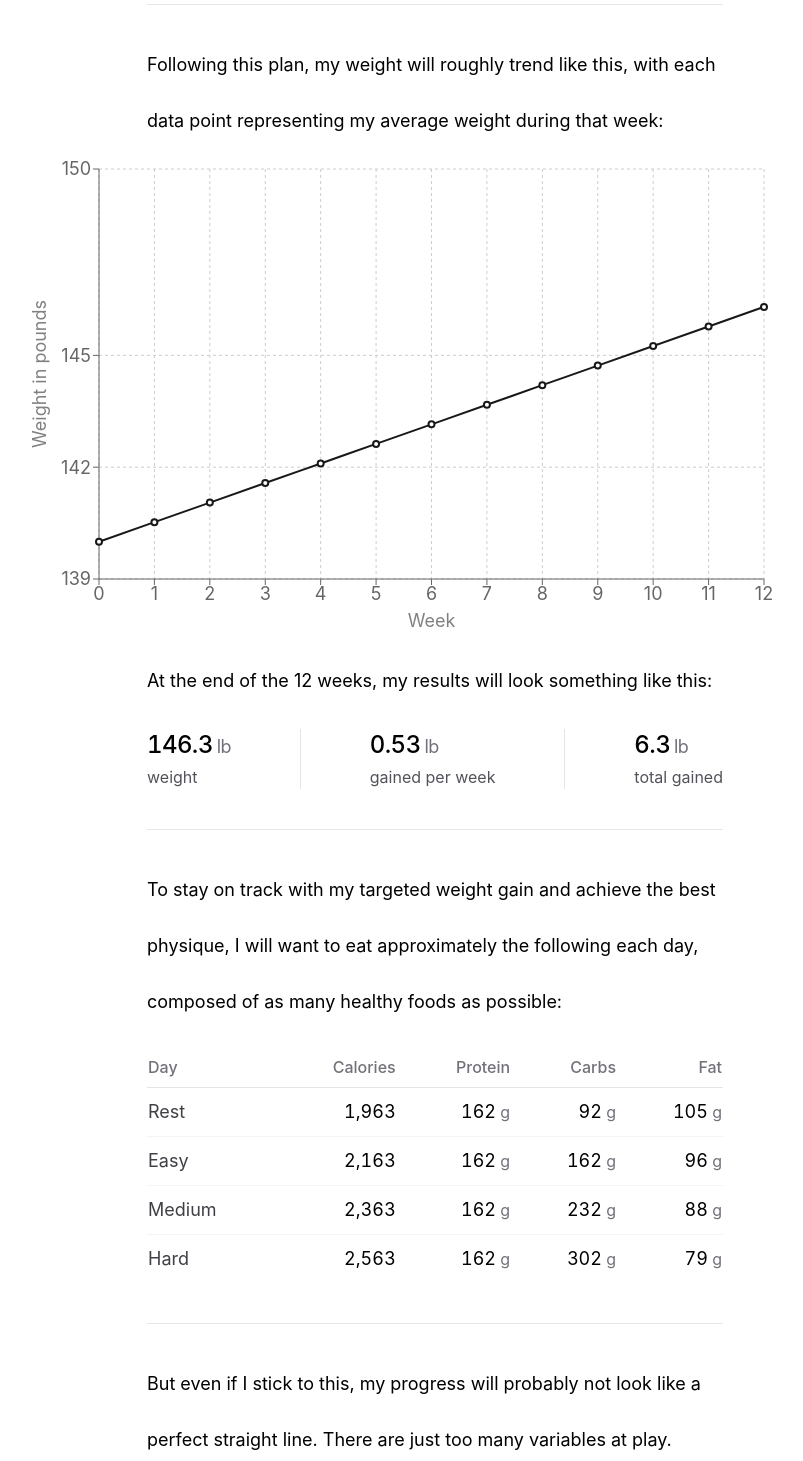
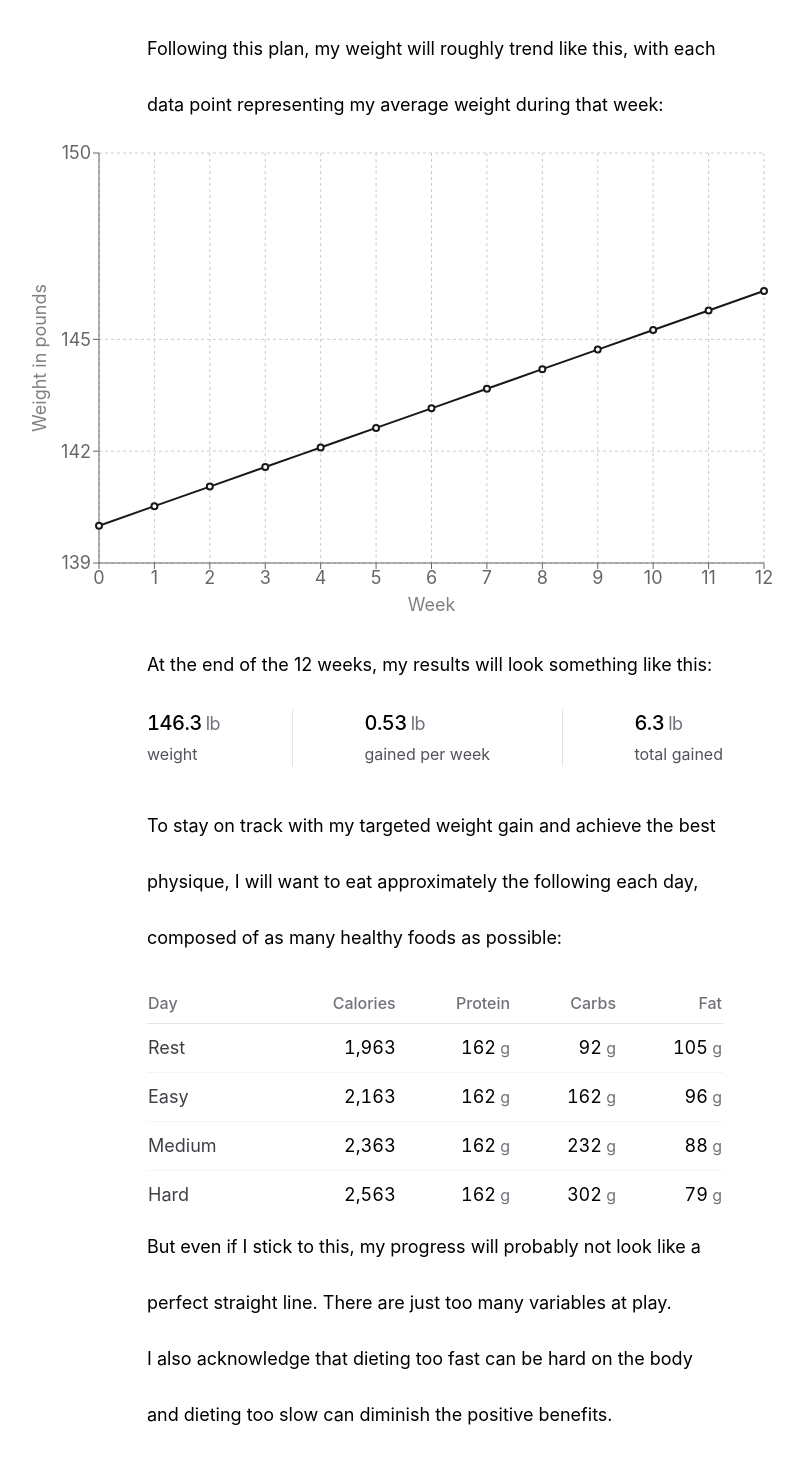
Before and after one commit to lukefernandez/minimum-effective-diet, a React (Vite) app: page / in a window 1280 px wide. Shown: the part 420-1881 px from the top of the page, without its empty margins (205-1008 px from the left). Built offline with nearby package versions, Linux system fonts and the light colour scheme; a web font is replaced by a local one.

Commit message:
use top-margin-only spacing for the page stack

```diff
--- a/src/App.tsx
+++ b/src/App.tsx
@@ -2,8 +2,8 @@ import { Calculator } from "./components/Calculator";
 
 function App() {
   return (
-    <div className="mb-12 mt-16 font-sans sm:mt-24">
-      <h1 className="mx-auto mb-6 max-w-xs text-4xl font-medium xs:max-w-md sm:mb-8 sm:max-w-xl">
+    <div className="mt-16 pb-12 font-sans sm:mt-24">
+      <h1 className="mx-auto max-w-xs text-4xl font-medium xs:max-w-md sm:max-w-xl">
         The Minimum Effective Diet
       </h1>
       <Calculator />
--- a/src/components/Calculator.tsx
+++ b/src/components/Calculator.tsx
@@ -57,7 +57,7 @@ export function Calculator() {
   const plan = useMemo(() => computePlan(calculatorState), [calculatorState]);
 
   return (
-    <div className="mb-4 text-lg leading-[3.5rem]">
+    <div className="mt-6 text-lg leading-[3.5rem] sm:mt-8">
       <form onSubmit={(event) => event.preventDefault()}>
         <div className="mx-auto max-w-xs xs:max-w-md sm:max-w-xl">
           <p>
@@ -147,7 +147,7 @@ export function Calculator() {
               </button>
             </p>
             {showExplanation && (
-              <p className="mx-auto mb-12 mt-4 rounded-lg bg-zinc-100 p-4 leading-loose shadow">
+              <p className="mx-auto mt-4 rounded-lg bg-zinc-100 px-6 py-4 leading-loose shadow">
                 {calculatorState.direction === "gain" ? (
                   <span>
                     While gaining, I will likely want to gain more muscle than
@@ -179,8 +179,8 @@ export function Calculator() {
                 )}
               </p>
             )}
-            <hr className="my-8" />
-            <p>
+            <hr className="mt-6" />
+            <p className="mt-6">
               Following this plan, my weight will roughly trend like this, with
               each data point representing my average weight during that
               week:{" "}
@@ -194,14 +194,14 @@ export function Calculator() {
             showWindow={false}
           />
 
-          <div className="mx-auto max-w-xs xs:max-w-md sm:max-w-xl">
+          <div className="mx-auto mt-6 max-w-xs xs:max-w-md sm:max-w-xl">
             <p>
               At the end of the {calculatorState.weeks} weeks, my results will
               look something like this:
             </p>
-            <div className="my-5 flex justify-between leading-tight">
+            <div className="mt-4 flex justify-between leading-tight">
               <div>
-                <p className="text-2xl font-medium tabular-nums tracking-tight">
+                <p className="text-xl font-medium tabular-nums tracking-tight">
                   {plan?.finalWeight.toFixed(1)}
                   <span className="ml-1 text-lg font-normal text-zinc-500">
                     lb
@@ -211,7 +211,7 @@ export function Calculator() {
               </div>
               <div className="w-px self-stretch bg-zinc-200" />
               <div>
-                <p className="text-2xl font-medium tabular-nums tracking-tight">
+                <p className="text-xl font-medium tabular-nums tracking-tight">
                   {plan?.weeklyChange.toFixed(2)}
                   <span className="ml-1 text-lg font-normal text-zinc-500">
                     lb
@@ -223,7 +223,7 @@ export function Calculator() {
               </div>
               <div className="w-px self-stretch bg-zinc-200" />
               <div>
-                <p className="text-2xl font-medium tabular-nums tracking-tight">
+                <p className="text-xl font-medium tabular-nums tracking-tight">
                   {plan?.totalChange.toFixed(1)}
                   <span className="ml-1 text-lg font-normal text-zinc-500">
                     lb
@@ -234,15 +234,14 @@ export function Calculator() {
                 </p>
               </div>
             </div>
-            <hr className="mb-8 mt-10" />
 
-            <p>
+            <p className="mt-8">
               To stay on track with my targeted weight{" "}
               {directionConfig.resultText} and achieve the best physique, I will
               want to eat approximately the following each day, composed of as
               many healthy foods as possible:
             </p>
-            <div className="my-6 overflow-x-auto leading-normal">
+            <div className="mt-6 overflow-x-auto leading-normal">
               <table className="w-full min-w-[20rem] border-collapse text-base">
                 <thead>
                   <tr>
@@ -300,7 +299,6 @@ export function Calculator() {
               </table>
             </div>
 
-            <hr className="mb-8 mt-10" />
             <p>
               But even if I stick to this, my progress will probably not look
               like a perfect straight line. There are just too many variables at
@@ -329,7 +327,7 @@ export function Calculator() {
           </div>
         </div>
         {plan === null && (
-          <p className="mx-auto mb-14 mt-6 max-w-xs rounded-lg bg-zinc-100 p-4 leading-loose shadow xs:max-w-md sm:max-w-xl">
+          <p className="mx-auto mt-6 max-w-xs rounded-lg bg-zinc-100 p-4 leading-loose shadow xs:max-w-md sm:max-w-xl">
             <svg
               xmlns="http://www.w3.org/2000/svg"
               width="28"
@@ -357,21 +355,19 @@ export function Calculator() {
         )}
       </form>
       {plan !== null && (
-        <div className="mx-auto mt-10 max-w-xs rounded-xl bg-zinc-100 p-10 leading-loose xs:max-w-md sm:max-w-xl">
-          <h2 className="mb-4 text-2xl font-medium">
-            The Minimum Effective Diet Explained
-          </h2>
-          <p className="mb-4">
+        <div className="mx-auto mt-10 max-w-xs rounded-xl bg-zinc-100 px-8 py-6 leading-loose xs:max-w-md sm:max-w-xl">
+          <h2 className="text-2xl">The Minimum Effective Diet Explained</h2>
+          <p className="mt-4">
             The Minimum Effective Diet aims to be a foolproof way for someone to
             get started on a weight gain or weight loss journey they can trust
             to be evidence-based and effective.
           </p>
-          <p className="mb-4">
+          <p className="mt-4">
             It gets its name from the term Minimum Effective Dose and is as
             simple as making four selections, getting started, and adhering.
           </p>
 
-          <p id="footnote1" className="mb-4">
+          <p id="footnote1" className="mt-4">
             <sup>1</sup> Percentage ranges, week ranges, and calorie estimates
             are pulled from{" "}
             <a
@@ -384,7 +380,7 @@ export function Calculator() {
             </a>
             .
           </p>
-          <p>
+          <p className="mt-4">
             DISCLAIMER — Though The Minimum Effective Diet is based on work from
             licensed professionals, I am not a licensed medical or nutritional
             professional. At the end of the day, it is up to you to make the
--- a/src/components/ProjectionChart.tsx
+++ b/src/components/ProjectionChart.tsx
@@ -28,7 +28,8 @@ function CustomTooltip({
 
   return (
     <div className="w-60 rounded-lg bg-white p-3 shadow ring-1 ring-zinc-300">
-      <p className="mb-1 text-sm font-semibold text-zinc-900">Week {label}</p>
+      <p className="text-sm font-semibold text-zinc-900">Week {label}</p>
+      <div className="mt-1">
         {payload
           .filter((item) => item.name !== "window")
           .map((val) => (
@@ -37,6 +38,7 @@ function CustomTooltip({
               <span className="text-zinc-600">{val.value?.toFixed(1)}</span>
             </p>
           ))}
+      </div>
     </div>
   );
 }
@@ -82,7 +84,7 @@ export function ProjectionChart({ projections, units, showWindow }: Props) {
   }
 
   return (
-    <div className="mx-auto mb-6 flex max-w-sm items-center justify-center text-lg xs:max-w-md sm:max-w-[52rem]">
+    <div className="mx-auto flex max-w-sm items-center justify-center text-lg xs:max-w-md sm:max-w-[52rem]">
       <div className="h-[400px] w-full sm:mr-[8%] sm:h-[480px]">
         <ResponsiveContainer width="100%" height="100%">
           <ComposedChart
```
Lines whose indentation alone changed are shown as unchanged.
